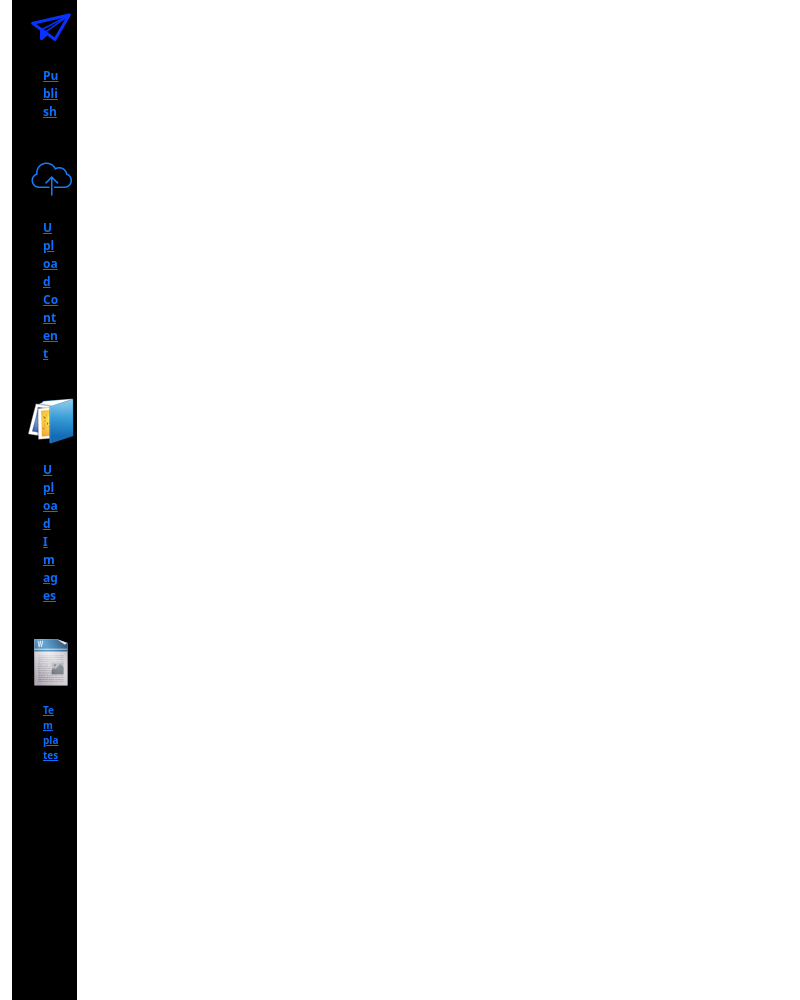
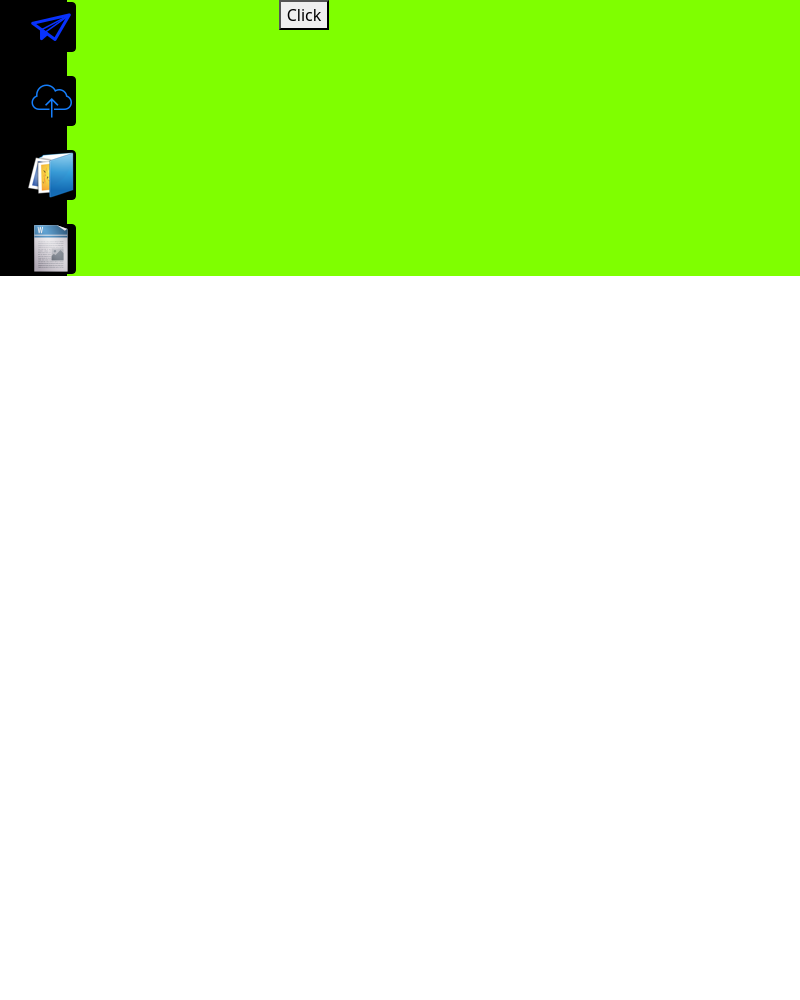
Before and after one commit to DeanDro/NewsLetter_Manager, an Electron app: page views/html/dashboard.html in a window 800 px wide. After the commit the page ends 800 px from the top, so only its background shows below. Drawn offline with nearby package versions, Linux system fonts and the light colour scheme.

Commit message:
updating functionality for dashboard

```diff
--- a/controllers/dashboard.js
+++ b/controllers/dashboard.js
@@ -1,5 +1,6 @@
 'use strict'
 
+//Code for main login page
 document.getElementById('Submit').addEventListener('click', ()=>{
     let user = document.getElementById('username')
     let pass_word = document.getElementById('password')
--- a/views/css/styles.css
+++ b/views/css/styles.css
@@ -6,12 +6,17 @@
     margin-top: 2%;
 }
 
+#main_container{
+    background-color: chartreuse;
+}
+
 #left_menu{
     background-color: black;
     display: flex;
     align-content: center;
     padding: 2px;
-    height: 1000px;
+    min-height: 100%;
+    max-height: 100%;
 }
 
 #content_box{
@@ -20,6 +25,8 @@
 
 .card-img-top{
     background: black;
+    max-width: 50px;
+    min-width: none;
 }
 
 .card{
--- a/views/html/dashboard.html
+++ b/views/html/dashboard.html
@@ -10,38 +10,30 @@
     </head>
     <body>
         <div class="container-fluid" id="main_container">
+            <div class="row">
                 <div class="col-md-1" id="left_menu">
                     <div class="container">
                         <a href="#" id="publish_link">
                             <div class="card">
                                 <img class="card-img-top" src="../assets/small_send_mail.png" alt="publish" id="menu_icon">
-                            <div class="card-body">
-                                <p style="font-size: 12px; font-weight: bold;">Publish</p>
-                            </div>
                             </div>
                         </a>
+                        <br>
                         <a href="#" id="upload_content_link">
                             <div class="card">
                                 <img class="card-img-top" src="../assets/upload_cloud.png" alt="upload_content" id="menu_icon">
-                            <div class="card-body">
-                                <p style="font-size: 12px; font-weight: bold;">Upload Content</p>
-                            </div>
                             </div>
                         </a>
+                        <br>
                         <a href="#" id="upload_images_link">
                             <div class="card">
                                 <img class="card-img-top" src="../assets/images_folder.png" alt="upload_images" id="menu_icon">
-                            <div class="card-body">
-                                <p style="font-size: 12px; font-weight: bold;">Upload Images</p>
-                            </div>
                             </div>
                         </a>
+                        <br>
                         <a href="#" id="templates">
                             <div class="card">
                                 <img class="card-img-top" src="../assets/template_icon.png" alt="templates" id="menu_icon">
-                            <div class="card-body">
-                                <p style="font-size: 10px; font-weight: bold;">Templates</p>
-                            </div>
                             </div>
                         </a>
                     </div>
@@ -51,12 +43,13 @@
                     </div>
                 </div>
                 <div class="col-md-8" id="right_menu">
-
+                    <button type="submit" id="test_segment">Click</button>
+                </div>
             </div>
         </div>
          <!--Bootstrap JS-->
          <script src="https://cdn.jsdelivr.net/npm/bootstrap@5.1.0/dist/js/bootstrap.bundle.min.js"
          integrity="sha384-U1DAWAznBHeqEIlVSCgzq+c9gqGAJn5c/t99JyeKa9xxaYpSvHU5awsuZVVFIhvj" crossorigin="anonymous"></script>
-         <script src="controllers/dashboard.js"></script>
+         <script src="../scripts/dashboardFunctionalilty.js"></script>
     </body>
 </html>
--- /dev/null
+++ b/views/scripts/dashboardFunctionalilty.js
@@ -0,0 +1,13 @@
+'use strict'
+
+document.getElementById('test_segment').addEventListener('click', ()=>{
+    alert(window.innerWidth)
+})
+
+screen.addEventListener('resize', ()=>{
+    if(screen.innerWidth < 1500){
+        let card_text = document.getElementsByClassName('card-body')
+        alert('resize')
+        card_text.style.display = 'none'
+    }
+})
```
Lines whose indentation alone changed are shown as unchanged.
